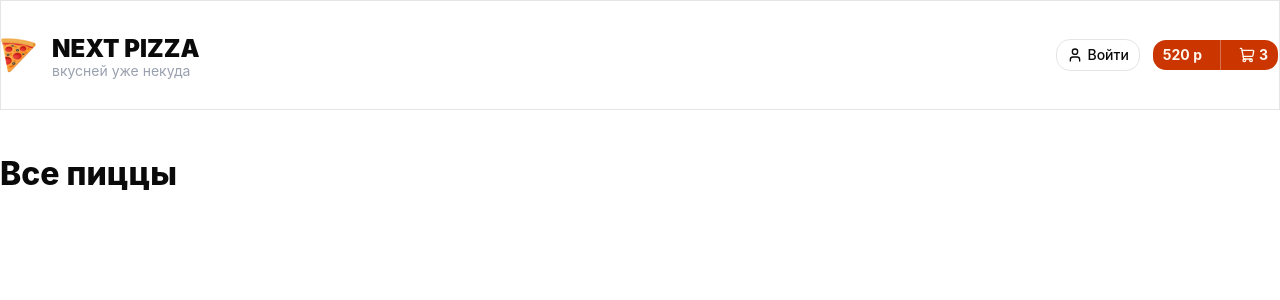
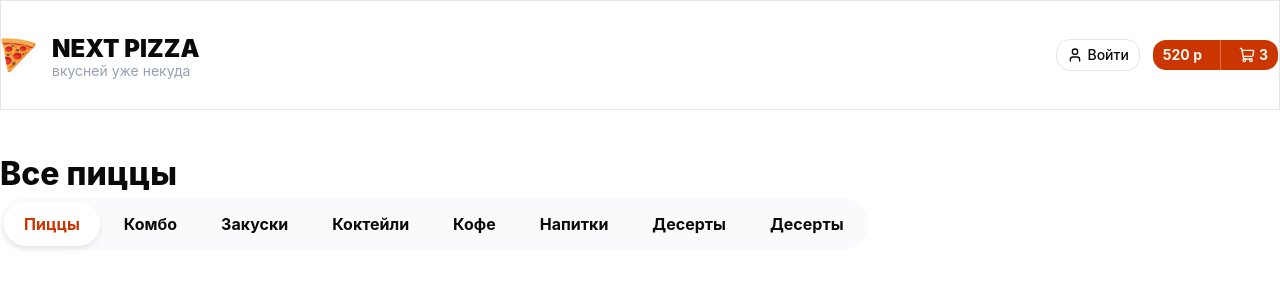
Before and after one commit to Irasov/next-pizza, a Next.js app: page / in a window 1280 px wide. Shown: the top 300 px of the page. Built offline with nearby package versions, Linux system fonts and the light colour scheme.

Commit message:
feat: add categories component

```diff
--- a/app/page.tsx
+++ b/app/page.tsx
@@ -1,11 +1,11 @@
-import { Container, Title } from "@/components/shared";
+import { Container, Title, Categories } from "@/components/shared";
 
 export default function Page() {
   return (
     <>
       <Container className="mt-10">
         <Title text="Все пиццы" size="lg" className="font-extrabold"/>
-
+        <Categories />
       </Container>
     </>
   )
--- /dev/null
+++ b/components/shared/categories.tsx
@@ -0,0 +1,26 @@
+import { cn } from "@/lib/utils";
+import React from "react";
+
+interface Props {
+  className?: string;
+}
+
+const cats = ['Пиццы', 'Комбо', 'Закуски', 'Коктейли', 'Кофе', 'Напитки', 'Десерты', 'Десерты'];
+const activeIndex = 0;
+
+export const Categories: React.FC<Props> = ({className}) => {
+  return (
+    <div className={cn('inline-flex gap-1 bg-gray-50 p-1 rounded-2xl', className)}>
+        {cats.map((cat, index)=>(
+          <a key={index} href="" className={cn(
+            'flex items-center font-bold h-11 rounded-2xl px-5',
+            activeIndex === index && 'bg-white shadow-md shadow-gray-200 text-primary'
+            )}>
+            <button>
+              {cat}
+            </button>
+          </a>
+        ))}
+    </div>
+  )
+}
--- a/components/shared/index.tsx
+++ b/components/shared/index.tsx
@@ -1,3 +1,4 @@
 export { Container } from './container';
 export { Header } from './header';
 export { Title } from './title';
+export { Categories } from './categories';
```
